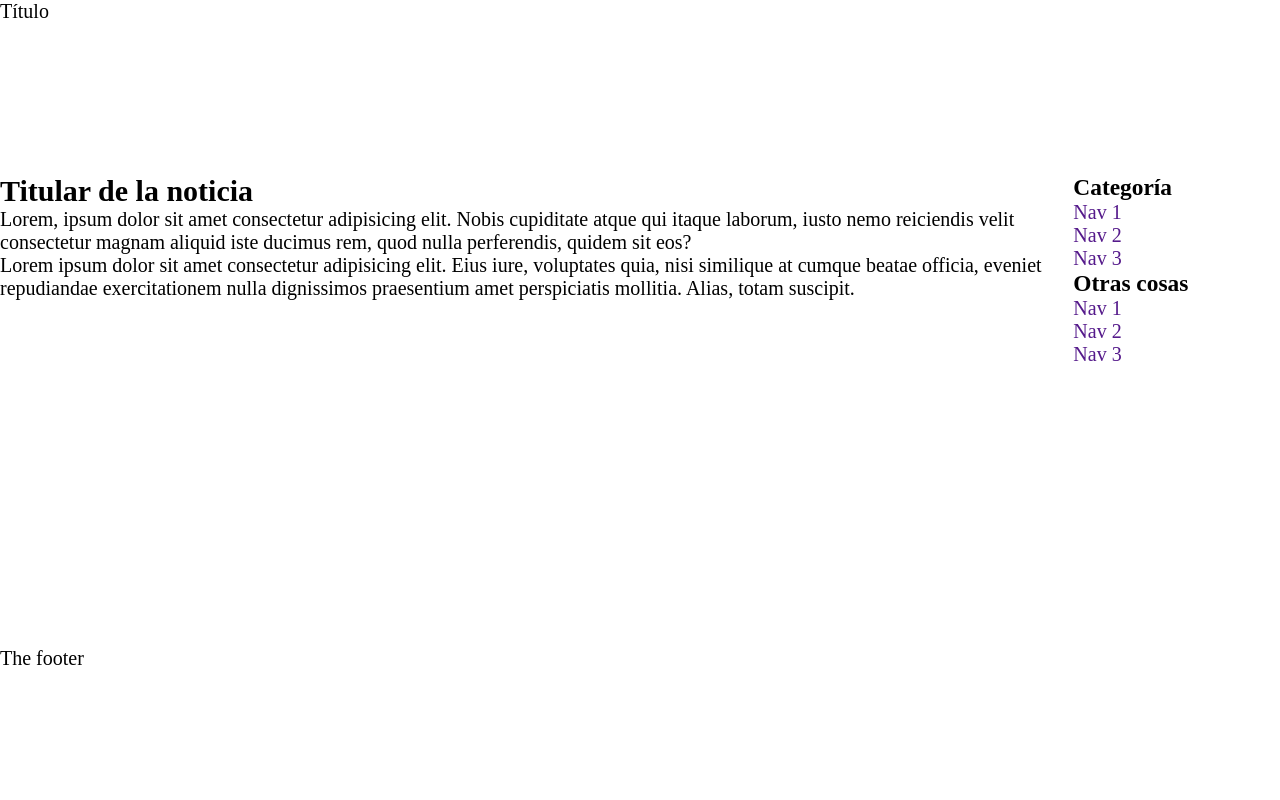
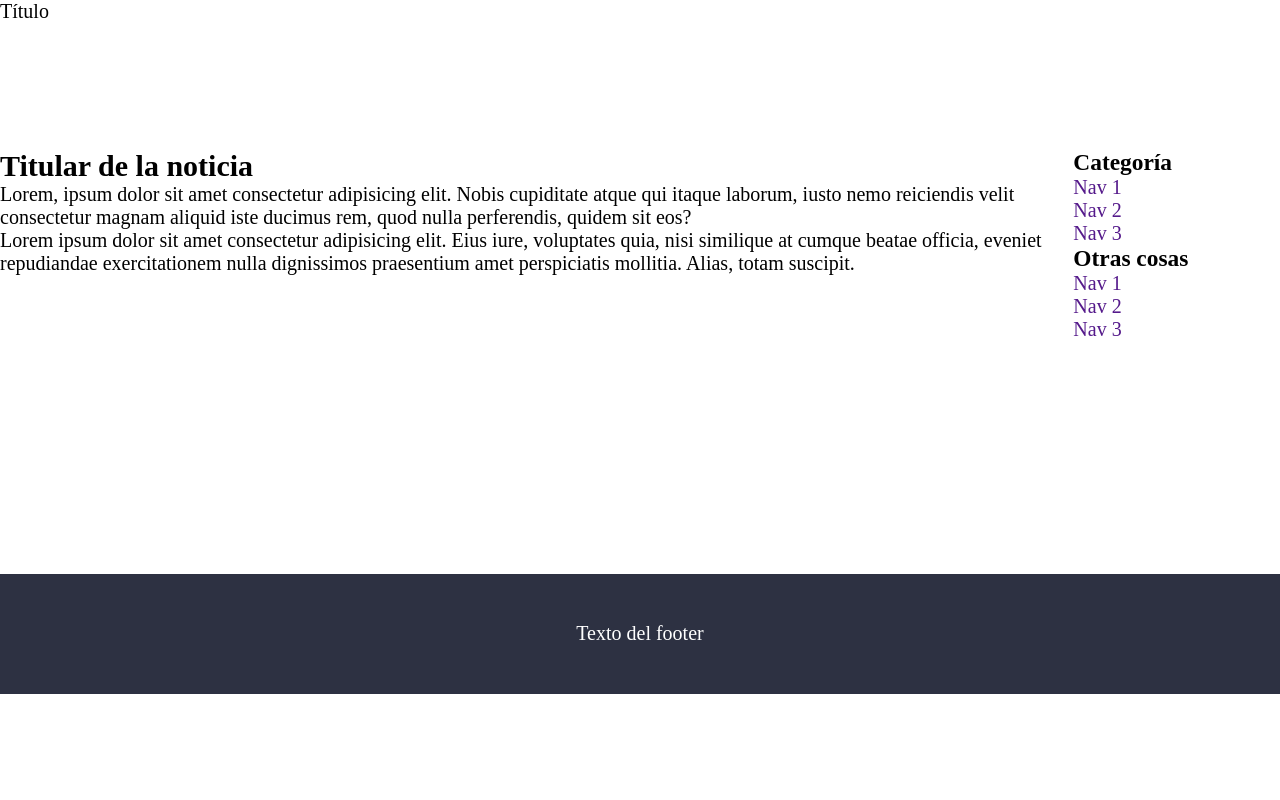
Before and after one commit to Learning-X/202204-W1EXCssLayout-luc-st-pierre, a plain HTML site: page index.html in a window 1280 px wide. Drawn offline with Linux system fonts and the light colour scheme.

Commit message:
Added footer styles

```diff
--- a/index.html
+++ b/index.html
@@ -45,7 +45,7 @@
         </ul>
       </nav>
 
-      <footer class="main-footer">The footer</footer>
+      <footer class="main-footer">Texto del footer</footer>
     </main>
   </body>
 </html>
--- a/styles/styles.css
+++ b/styles/styles.css
@@ -45,6 +45,12 @@ html {
 }
 
 .main-footer {
+  display: flex;
+  justify-content: center;
+  align-items: center;
+  height: 6rem;
+  color: #fff;
+  background-color: #2d3142;
   grid-area: footer;
 }
 
```
